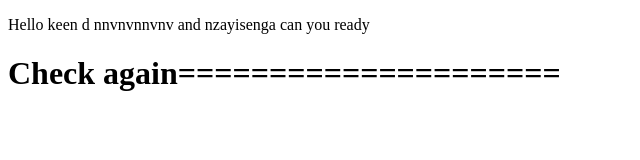
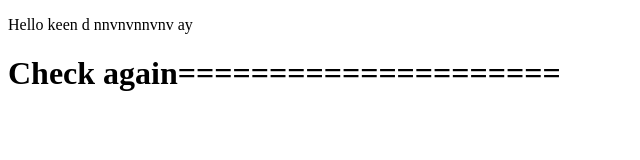
Before and after one commit to nzayisengaemmy939/study-github, a plain HTML site: page index.html in a window 1280 px wide. Shown: the whole page, without its empty margins (0-640 px from the left). Drawn offline with Linux system fonts and the light colour scheme.

Commit message:
anathere change

```diff
--- a/index.html
+++ b/index.html
@@ -6,7 +6,7 @@
     <title>Document</title>
 </head>
 <body>
-    <p>Hello keen d nnvnvnnvnv and nzayisenga can you ready</p>
+    <p>Hello keen d nnvnvnnvnv ay</p>
     <h1>Check again=====================</h1>
 </body>
 </html>
```
